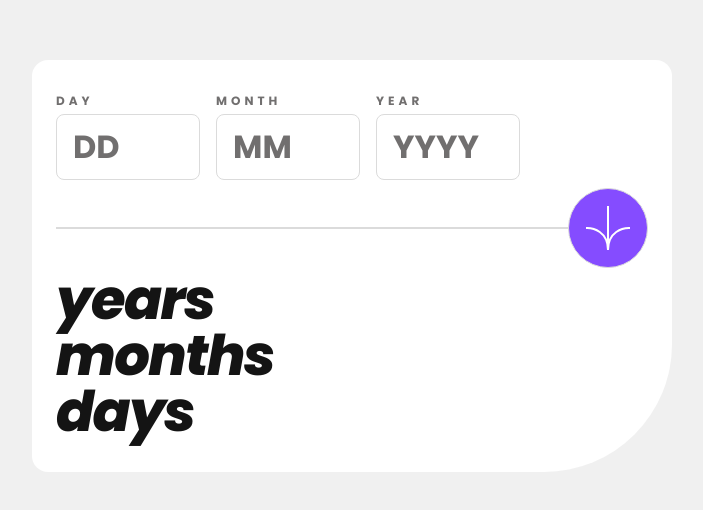
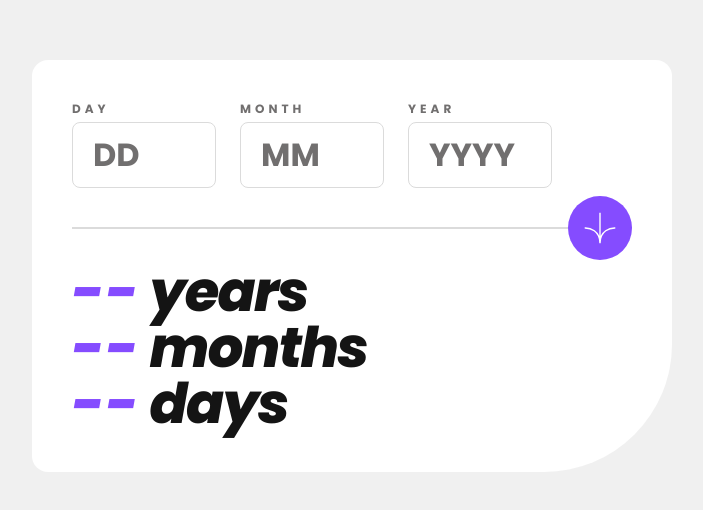
Before and after one commit to lydiadunning/age_calculator, a React (Vite) app: page / in a window 1280 px wide. Shown: the part 134-644 px from the top of the page, without its empty margins (288-991 px from the left). Built offline with nearby package versions, Linux system fonts and the light colour scheme.

Commit message:
Too many changes for one commit.

```diff
--- a/package.json
+++ b/package.json
@@ -9,6 +9,7 @@
     "preview": "vite preview"
   },
   "dependencies": {
+    "date-fns": "^2.29.3",
     "react": "^18.2.0",
     "react-dom": "^18.2.0"
   },
--- a/src/App.css
+++ b/src/App.css
@@ -21,7 +21,6 @@
        url("./build/assets/assets/fonts/Poppins-Bold.ttf") format("ttf");
 } */
 
-@import url('https://fonts.googleapis.com/css2?family=Poppins:ital,wght@0,400;0,700;1,800&display=swap');
 
 * {
   margin: 0;
@@ -46,34 +45,19 @@
  width: max(50vw, 20.5rem);
  border-radius: 1rem 1rem 8rem 1rem;
  margin: 0 .5rem;
- padding: 2rem 1.5rem;
-
+ padding: 2.5rem;
 }
 
-.divider {
-  display: flex;
-  align-items: center;
+@media(max-width: 600px) {
+  .app {
+    padding: 3rem 1.5rem;
+  }
 }
-
-hr {
-  flex: 1 1 15rem;
-  border-color: var(--light-grey);
-  border-style: solid;
-}
-
-.arrow {
-  background-color: var(--purple);
-  border-radius: 50%;
-  flex: 0 0 3rem;
-  aspect-ratio: 1 / 1;
-}
-
-
 
 form {
   display: flex;
   flex-direction: row;
-  gap: 1rem;
+  gap: 1.5rem;
 }
 
 label {
@@ -92,14 +76,81 @@ input {
   font-size: 2rem;
   font-weight: 700;
   border: 1px solid var(--light-grey);
-  padding: .25em .5em;
+  padding: 0.5rem 1.25rem;
   border-radius: .25em;
   margin: .25rem 0;
+  cursor: pointer;
+}
+
+.hasError {
+  color: var(--red);
+}
+
+.hasError input {
+  border-color: red;
+}
+
+.error {
+
+}
+
+input:hover {
+  border-color: var(--off-black);
 }
 
 ::placeholder { /* Chrome, Firefox, Opera, Safari 10.1+ */
   color: var(--smokey-grey);
 }
+
+@media(max-width: 600px) {
+  form {
+    gap: 1rem;
+  }
+}
+
+.divider {
+  display: flex;
+  align-items: center;
+}
+
+hr {
+  flex: 1 1 15rem;
+  border-color: var(--light-grey);
+  border-style: solid;
+}
+
+.arrow {
+  background-color: var(--purple);
+  border-radius: 50%;
+  flex: 0 0 4rem;
+  aspect-ratio: 1 / 1;
+  cursor: pointer;
+  border: none;
+  width: 3.5rem;
+  padding: 1rem;
+}
+
+.arrow:hover {
+  background-color: var(--off-black);
+  border: none;
+}
+
+.mobile-only {
+  display: none;
+}
+
+@media(max-width: 600px) {
+  .arrow {
+    width: 3.75rem;
+    padding: 1.25rem;
+  }
+
+  .mobile-only {
+    display: block;
+  }
+}
+
+
 
 .output {
   color: var(--off-black);
@@ -110,8 +161,27 @@ input {
   line-height: 1em;
   letter-spacing: -.1rem;
   font-family: "Poppins", sans-serif;
+
+
 }
 
 .purple {
   color: var(--purple);
+  letter-spacing: .1rem;
 }
+
+.purple:not(.no-output) {
+  animation-duration: 3s;
+  animation-name: background-pulse;
+}
+
+@keyframes background-pulse {
+  from {
+    color: var(--white);
+  }
+
+  to {
+    color: var(--purple);
+
+  }
+}
--- a/src/App.jsx
+++ b/src/App.jsx
@@ -1,91 +1,121 @@
 import { useState } from 'react'
 import arrowUrl from './assets/images/icon-arrow.svg'
 import './App.css'
+import Inputs from './components/Inputs.jsx'
+import { isExists, intervalToDuration } from 'date-fns'
+import OutputRow from './components/OutputRow.jsx'
+
 
 function App() {
-  const [form, setForm] = useState({
+  const currentYear = new Date().getFullYear()
+  const monthStrings = {
     day: '',
     month: '',
     year: '',
-  })
+  }
 
-  const [output, setOutput] = useState({
-    day: '',
-    month: '',
-    year: '',
-  })
+  const [form, setForm] = useState(monthStrings)
+  const [output, setOutput] = useState(monthStrings)
+  const [errors, setErrors] = useState(monthStrings)
 
   const calculateAge = (birthDate) => {
-    const today = new Date()
-    // month - 1 because the monthIndex starts at 0
-    const birthDay = new Date(birthDate.year, birthDate.month - 1, birthDate.day)
-    const ageInMilliseconds = today - birthDay
+    // initially, I calculated this myself using Date objects. However, date objects can't identify invalid dates,
+    // even using methods which exist for that specific purpose, at least in my current broswer. I solved this
+    // issue, and improved the quality of this calculation considerably, by making use of the library date-fns.
+    const pastDateExists = isExists(parseInt(birthDate.year), parseInt(birthDate.month-1), parseInt(birthDate.day))
 
-    const millisecondsInDay = 86400000
-    const daysInYear = 365.25
-    const daysInMonth = 30.44
+    return new Promise((resolve, reject) => {
+      if (pastDateExists) {
+
+        const today = new Date()
+        const dateIsoString = `${birthDate.year.padStart(4, '0')}-${birthDate.month.padStart(2, '0')}-${birthDate.day.padStart(2, '0')}`
+        const birthDay = new Date(dateIsoString)
+
+        const difference = intervalToDuration({
+          start: today,
+          end: birthDay
+        })
+
+        resolve({
+          day: difference.days.toString(),
+          month: difference.months.toString(),
+          year: difference.years.toString()
+        });
+
+      } else {
+        console.log('date does not exist, in else in promise')
+        // month and year strings in errors get a space to add styling to the month and year form elements, in Entry
+        setErrors({
+          day: 'Must be a valid date',
+          month: " ",
+          year: ' '
+        })
+        reject('Invalid Date')
+      }
+    })
+  }
 
 
-    // I added a function to see if it improves these repetitive calculations. I don't think it does.
-    const findElapsed = (units, daysInUnit = 1) => {
-      return Math.floor(units / daysInUnit)
-    }
+  const formValidator = () => {
+    /*
+    - Receive validation errors if:
+    - Any field is empty when the form is submitted
+    - The day number is not between 1-31
+    - The month number is not between 1-12
+    - The year is in the future
+    - The date is invalid e.g. 31/04/1991 (there are 30 days in April)
+    */
+    const today = new Date()
 
-    const daysElapsedTotal = Math.floor(ageInMilliseconds / millisecondsInDay)
-    const yearsElapsed = findElapsed(daysElapsedTotal, daysInYear)
-    const yearsRemainder = daysElapsedTotal - (yearsElapsed * daysInYear)
-    const monthsElapsed = findElapsed(yearsRemainder, daysInMonth)
-    const monthsRemainder = yearsRemainder - (monthsElapsed * daysInMonth)
-    const daysElapsed = findElapsed(monthsRemainder)
-
-    return (
-      {
-        day: daysElapsed,
-        month: monthsElapsed,
-        year: yearsElapsed
+    const requiredError = 'This field is required'
+    const dayError = form.day === '' ? requiredError
+                      : (form.day <= 0 || form.day > 31) ? 'Must be a valid day' : '';
+    const monthError = form.month === '' ? requiredError
+                      : (form.month <= 0 || form.month > 12) ? 'Must be a valid month' : '';
+    const yearError = form.year === '' ? requiredError
+                      : form.year > today.getFullYear() ? 'Must be in the past' : '';
+    const allErrors = {day: dayError, month: monthError, year: yearError}
+    const noErrors = Object.values(allErrors).every(error => error === '')
+    // This is my first time adding a promise to my own project. I have doubts about whether
+    // handling errors here instead of after rejecting the promise is acceptable
+    return new Promise((resolve, reject) => {
+      if (noErrors) {
+        resolve(setErrors(allErrors));
+      } else {
+        Object.entries(allErrors).forEach(([errorField, errorString]) => {
+          if (errorString != '') {
+            console.error(`${errorField}: ${errorString}`)
+          }
+        setErrors(allErrors)
+        reject('Errors in form validation');
+        })
       }
-    )
-
-    // 1000 ms in s, 60 s in m, 60 m in h, 24 h in day, 365.25 days in a year
-    // ~30.44 days in a month.
-    // Between 28 and 31 days in a month, so I'm not thrilled with the accuracy
-    // of this method. But I'm doing this to practice react and css, so I don't
-    // have sufficient justification to find a more accurate date calculation resource.
+    });
   }
 
-  const clickHandler = (event, ) => {
-    setOutput(
-      calculateAge(form)
-    )
-    console.log(output)
+  const clickHandler = (event) => {
+    // event.preventDefault();
+    formValidator(form)
+      .then(() => calculateAge(form))
+      .then((ageOutput) => setOutput(ageOutput))
+      .catch(error => {
+        setOutput(monthStrings)
+        console.error(error)
+      })
   }
 
   return (
     <div className='app'>
-      <form className="input">
-        <label>day
-          <input type='number' placeholder='DD' value={ form.day } onChange={e => {
-            setForm({...form, day: e.target.value})
-          }} />
-        </label>
-        <label >month
-          <input type='number' placeholder='MM' value={ form.month } onChange={e => {
-            setForm({...form, month: e.target.value})
-          }} />
-        </label>
-        <label>year
-          <input  type='number' placeholder='YYYY' value={ form.year } onChange={e => {
-            setForm({...form, year: e.target.value})
-          }} />
-        </label>
-      </form>
+      <Inputs form={ form } setForm={ setForm } errors={ errors } />
       <div className='divider'>
-      <hr/>
-      <input type='image' src={ arrowUrl } className='arrow' onClick={ clickHandler } /></div>
+        <hr/>
+        <input type='image' src={ arrowUrl } className='arrow' onClick={ clickHandler } />
+        <hr className='mobile-only'/>
+      </div>
       <div className='output'>
-        <p className='big-bold'><span className='purple'>{ output.year }</span> years</p>
-        <p className='big-bold'><span className='purple'>{ output.month }</span> months</p>
-        <p className='big-bold'><span className='purple'>{ output.day }</span> days</p>
+        <OutputRow output={ output } field={ 'year' } />
+        <OutputRow output={ output } field={ 'month' } />
+        <OutputRow output={ output } field={ 'day' } />
       </div>
     </div>
   )
@@ -100,13 +130,13 @@ export default App
 // X 4. manage state for output, return 100-input (that's a minus)
 // X 5. style inputs and outputs
 // X 6. replace placeholder output function with a real now-input function
-// 7. refine styling with border-radius, sizing, and colors
-// 8. add error messaging
-// 9. style error messaging
-// 10. add hover and other conditional styles
-// 11. add animation on result
+// X 7. refine styling with border-radius, sizing, and colors
+// X 8. add data validation and error messaging
+// X 9. style error messaging
+// X 10. add hover and other conditional styles
+// X11. add animation on result
 // 12. confirm mobile design, tweak as necessary
-// 12. test according to readme
+// 12. test according to readme - test data validation with first and last day of year
 // 13. fix issues identified in testing
 
 
--- /dev/null
+++ b/src/components/Entry.jsx
@@ -0,0 +1,24 @@
+const Entry = ({ entry, placeholder, error, form, setForm }) => {
+
+  const ErrorMessage = ({ error }) => {
+		if (error.length > 0) {
+			return <p className='error'>{ error }</p>
+		}
+	}
+
+	const getClass = (error) => {
+		return error.length > 0 ? 'hasError' : ''
+	}
+
+  return (
+    <label className={ getClass(error) } >{ entry }
+      <input type='text' inputMode='numeric' placeholder={ placeholder }
+        value={ form[ entry ] } onChange={ e =>
+        { setForm({ ...form, [entry]: e.target.value })
+        }} />
+      <ErrorMessage error={error} />
+    </label>
+  )
+}
+
+export default Entry
--- a/src/components/Inputs.js
+++ /dev/null
@@ -1,5 +0,0 @@
-const Inputs = () => {
-
-}
-
-export default Inputs;
--- /dev/null
+++ b/src/components/Inputs.jsx
@@ -0,0 +1,24 @@
+import Entry from './Entry.jsx'
+
+const Inputs = ({ form, setForm, errors }) => {
+
+
+
+	// const formChangeHandler = ( e ) => {
+	// 	setForm({ ...form, [entry]: e.target.value.padStart(entry === 'year' ? 4 : 2, '0') })
+	// }
+
+
+  return(
+		<form className="input">
+			<Entry entry='day' placeholder='DD' error={ errors.day }
+						 form={ form } setForm={ setForm }/>
+			<Entry entry='month' placeholder='MM' error={ errors.month }
+						 form={ form } setForm={ setForm } />
+			<Entry entry='year' placeholder='YYYY' error={ errors.year }
+						 form={ form } setForm={ setForm } />
+	</form>
+	)
+}
+
+export default Inputs;
--- /dev/null
+++ b/src/components/OutputRow.jsx
@@ -0,0 +1,15 @@
+const OutputRow = ({ output, field }) => {
+  // OutputRow makes a worthwhile component because of its fiddly conditional details.
+  // Multiple changes occur depending on one value, so the hook for this component needs
+  // very few props, where equivalent jsx in the parent document would require several
+  // extra lines or a lengthy element definition.
+  // This feels like one of those use-cases React was designed for.
+  const textOutput = output[field] ? output[field] : '--'
+  const classes = output[field] ? 'purple' : 'purple no-output'
+
+  return (
+    <p><span className={ classes }>{ textOutput }</span> {`${field}s`}</p>
+  )
+}
+
+export default OutputRow;
--- a/src/components/Outputs.js
+++ /dev/null
@@ -1,5 +0,0 @@
-const Outputs = () => {
-
-}
-
-export default Outputs;
```
Also changed, not shown: src/index.css (line endings or trailing spaces), 1 other file (tests, documents, lock files or other folders).
